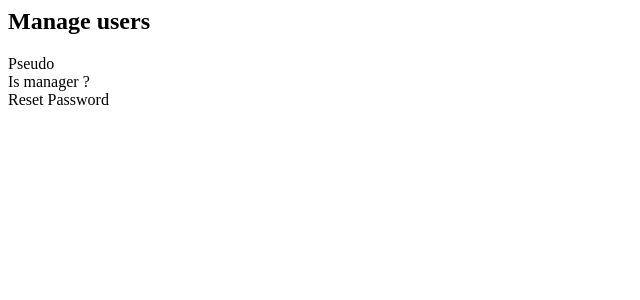
After one commit to Meier-Link/LPIC_irc_bot, a PHP site: page /view/admin/users.php in a window 1280 px wide. The commit adds this page. Shown: the top 300 px of the page, without its empty margins (0-640 px from the left). Run offline with PHP 8.4, Linux system fonts and the light colour scheme; the template is opened without the code that fills it, so the values that code supplies are empty.

Commit message:
Add user management to admins and prepare adding of questions mangement

```diff
--- a/src/lpic-adm/templates/html.php
+++ b/src/lpic-adm/templates/html.php
@@ -55,7 +55,9 @@
       <a class="menu" style="text-decoration:none" href="/index">Accueil</a>
       <?php if (isset($_SESSION['user']) && !is_null($_SESSION['user'])) { ?>
       <?php if ($controller->isAdmin()) { ?>
-      <a class="menu" style="text-decoration:none" href="/admin">Administration</a>
+      <a class="menu" style="text-decoration:none" href="/admin/home">Query Page</a>
+      <a class="menu" style="text-decoration:none" href="/admin/users">Manage users</a>
+      <a class="menu" style="text-decoration:none" href="/admin/bot">Bot status</a>
       <?php } ?>
       <a class="menu" style="text-decoration:none" href="/main/logout">Logout</a>
       <?php } else { ?>
--- /dev/null
+++ b/src/lpic-adm/view/admin/users.php
@@ -0,0 +1,33 @@
+<h2>Manage users</h2>
+<div class="table">
+<div class="line head">
+  <div class="cell" style="width:30%;">Pseudo</div>
+  <div class="cell" style="width:30%;">Is manager ?</div>
+  <div class="cell" style="width:30%;">Reset Password</div>
+  <div class="cell" style="width:5%;">&nbsp;</div>
+</div>
+<?php
+  foreach($controller->data['users'] as $u)
+  {
+    ?>
+    <div class="line">
+      <div class="cell" style="width:30%;">
+        <?php echo $u->u_pseudo(); ?>
+      </div>
+      <div class="cell" style="width:30%;">
+        <input type="radio" id="is_not_manager" name="user[<?php echo $u->u_id(); ?>][is_manager]" value="0"
+        <?php if($u->u_is_manager() == 0) { echo "checked"; } ?> />
+        &nbsp;<label for="is_not_manager">False</label>
+        <input type="radio" id="is_manager" name="user[<?php echo $u->u_id(); ?>][is_manager]" value="1"
+        <?php if($u->u_is_manager() == 1) { echo "checked"; } ?> />
+        &nbsp;<label for="is_manager">True</label>
+      </div>
+      <div class="cell" style="width:30%;">
+        <input type="password" name="user[<?php echo $u->u_id(); ?>][pwd]" value="" />
+      </div>
+      <div class="cell" style="width:5%;"><input type="submit" value="save" /></div>
+    </div>
+    <?php
+  }
+?>
+</div>
--- a/src/lpic-adm/view/manage/home.php
+++ b/src/lpic-adm/view/manage/home.php
@@ -1 +1,4 @@
 <h2>Questions</h2>
+<div class="table">
+
+</div>
```
Also changed, not shown: src/lpic-adm/controller/Admin.php (added, +69 -0 lines), src/lpic-adm/model/User.php (+22 -10 lines).
